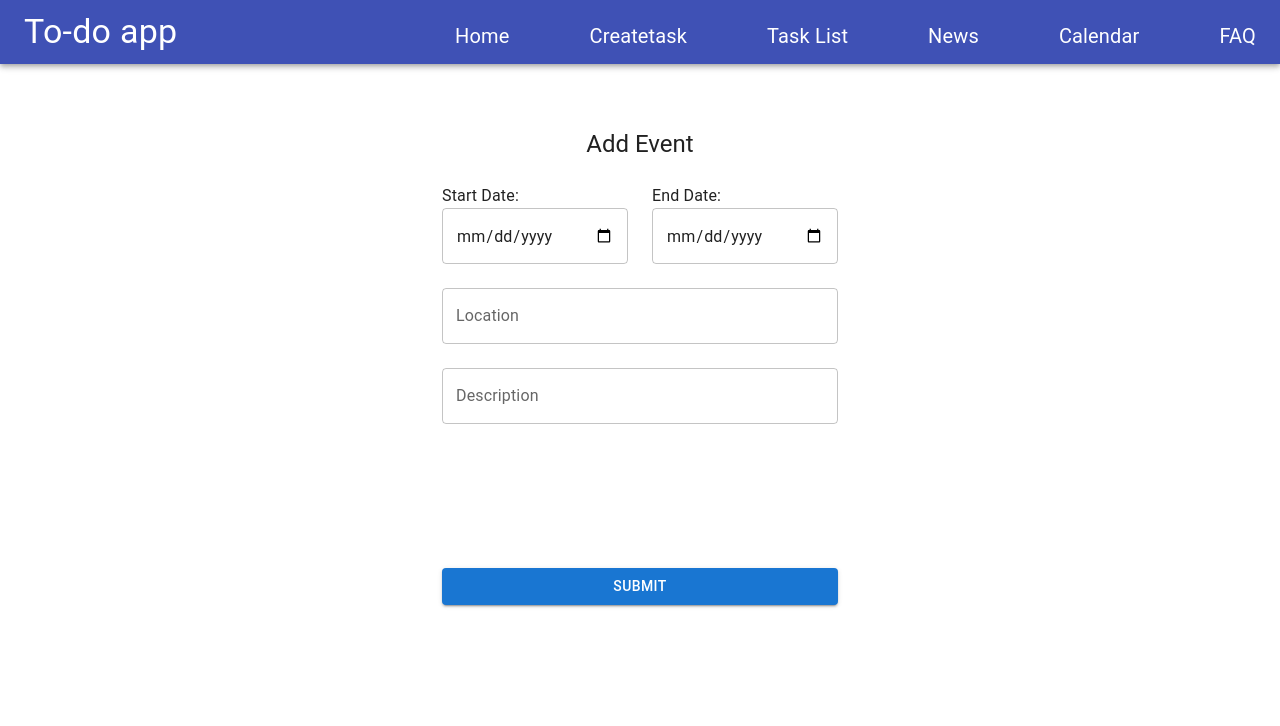
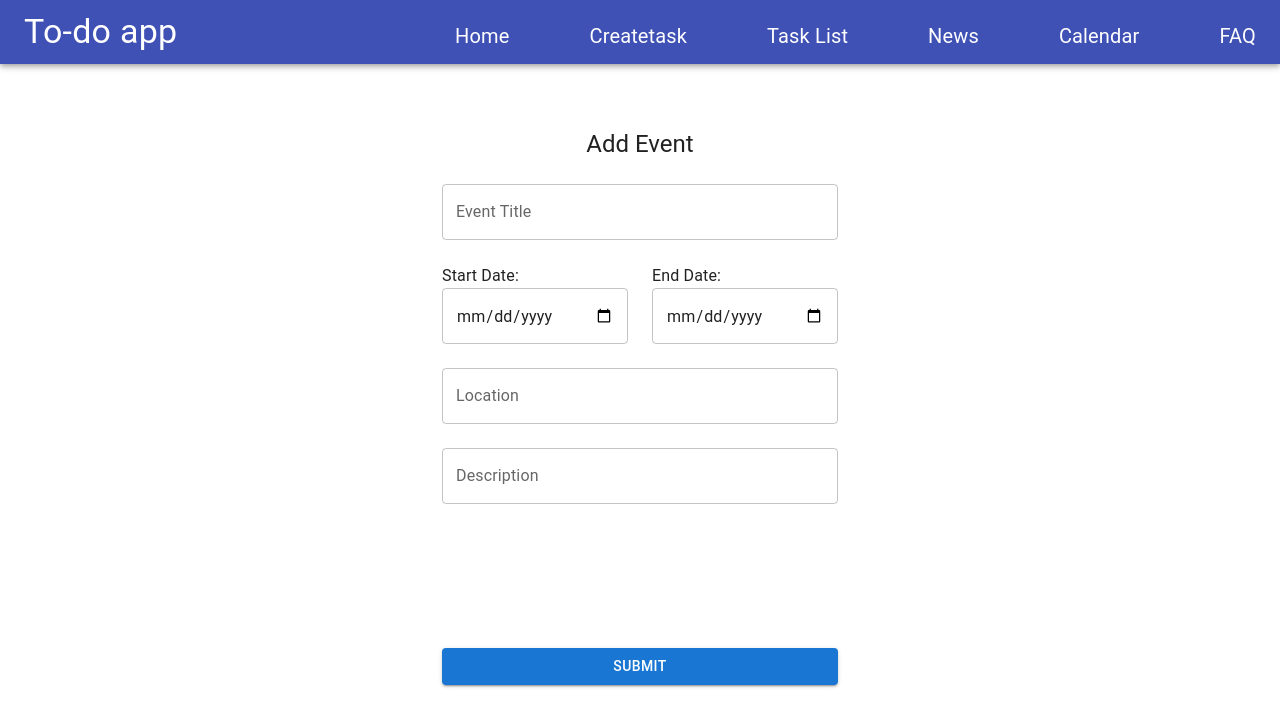
Before and after one commit to malker97/cs565fullstackproject, a React (Create React App) app in the folder src/frontend/my-app/: page /createtask in a window 1280 px wide. Shown: the top 726 px of the page. Built offline with nearby package versions, Linux system fonts and the light colour scheme; no server answers.

Commit message:
update title line to Creat page

```diff
--- a/src/frontend/my-app/src/Page/createtask.js
+++ b/src/frontend/my-app/src/Page/createtask.js
@@ -30,14 +30,20 @@ export default function SignUp() {
             alignItems: 'center',
           }}
         >
-          {/* <Avatar sx={{ m: 1, bgcolor: 'secondary.main' }}>
-            <LockOutlinedIcon />
-          </Avatar> */}
           <Typography component="h1" variant="h5">
             Add Event
           </Typography>
           <Box component="form" noValidate onSubmit={handleSubmit} sx={{ mt: 3 }}>
             <Grid container spacing={3}>
+              <Grid item xs={12}>
+              <TextField
+                  fullWidth
+                  name="eventttl"
+                  label="Event Title"
+                  type="eventttl"
+                  id="eventttl"
+                />
+              </Grid>
             <Grid item xs={6}>
                 Start Date:
                 <TextField
```
